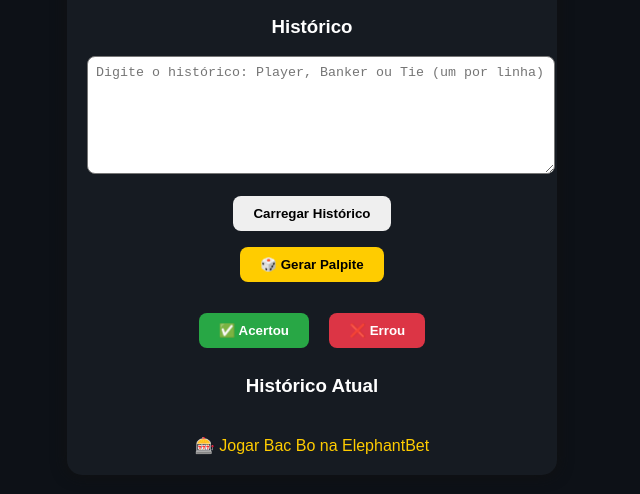
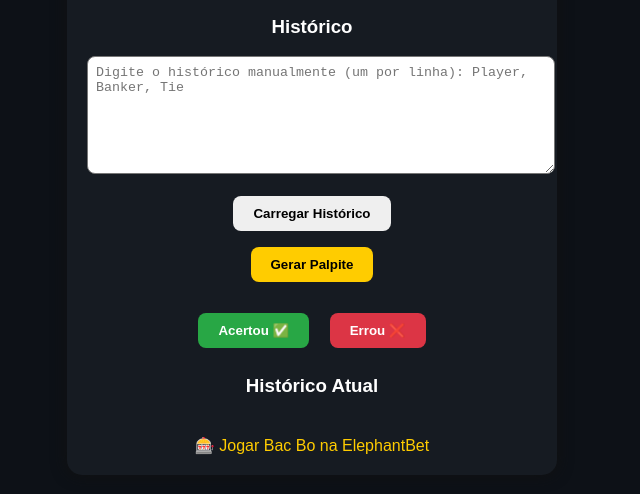
Before and after one commit to Pascoalwise01/pwisepredictor, a website: page public/index.html in a window 1280 px wide. Shown: the part 212-706 px from the top of the page, without its empty margins (328-968 px from the left). Drawn offline with Linux system fonts and the light colour scheme.

Commit message:
Update index.html

```diff
--- a/public/index.html
+++ b/public/index.html
@@ -3,7 +3,7 @@
 <head>
   <meta charset="UTF-8" />
   <meta name="viewport" content="width=device-width, initial-scale=1.0" />
-  <title>Bac Bo Predictor - ElephantBet</title>
+  <title>Bac Bo Predictor</title>
   <link rel="stylesheet" href="style.css" />
 </head>
 <body>
@@ -12,21 +12,21 @@
 
     <div class="history-section">
       <h3>Histórico</h3>
-      <textarea id="historyInput" placeholder="Digite o histórico: Player, Banker ou Tie (um por linha)"></textarea>
+      <textarea id="historyInput" placeholder="Digite o histórico manualmente (um por linha): Player, Banker, Tie"></textarea>
       <button id="loadHistory">Carregar Histórico</button>
     </div>
 
-    <div class="predict-section">
-      <button id="generate">🎲 Gerar Palpite</button>
+    <div class="prediction-section">
+      <button id="generate">Gerar Palpite</button>
       <div id="prediction" class="prediction"></div>
     </div>
 
-    <div class="feedback-section">
-      <button id="correct" class="correct">✅ Acertou</button>
-      <button id="wrong" class="wrong">❌ Errou</button>
+    <div class="feedback">
+      <button id="correct" class="correct">Acertou ✅</button>
+      <button id="wrong" class="wrong">Errou ❌</button>
     </div>
 
-    <div class="stored-history">
+    <div class="history-display">
       <h3>Histórico Atual</h3>
       <ul id="historyList"></ul>
     </div>
```
